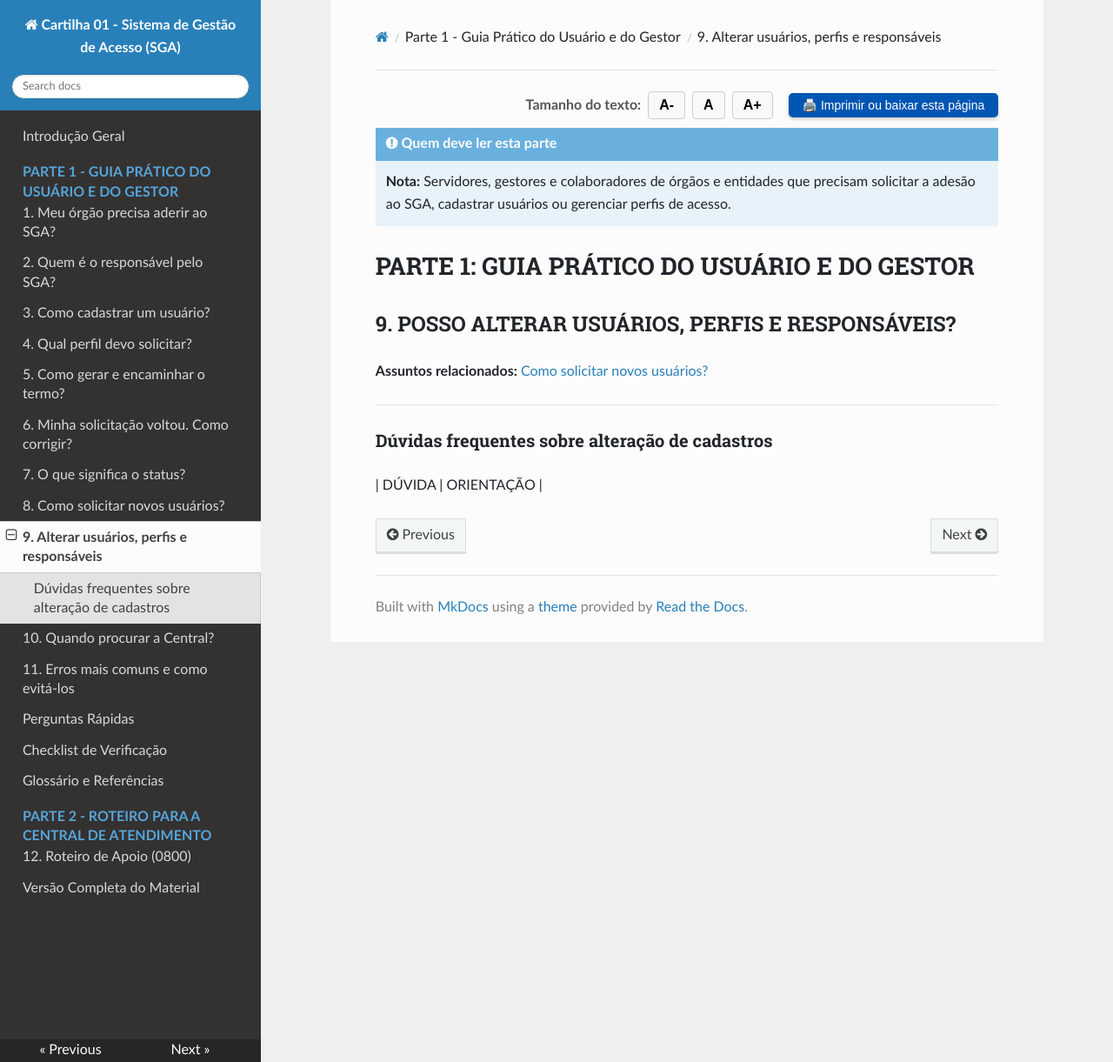
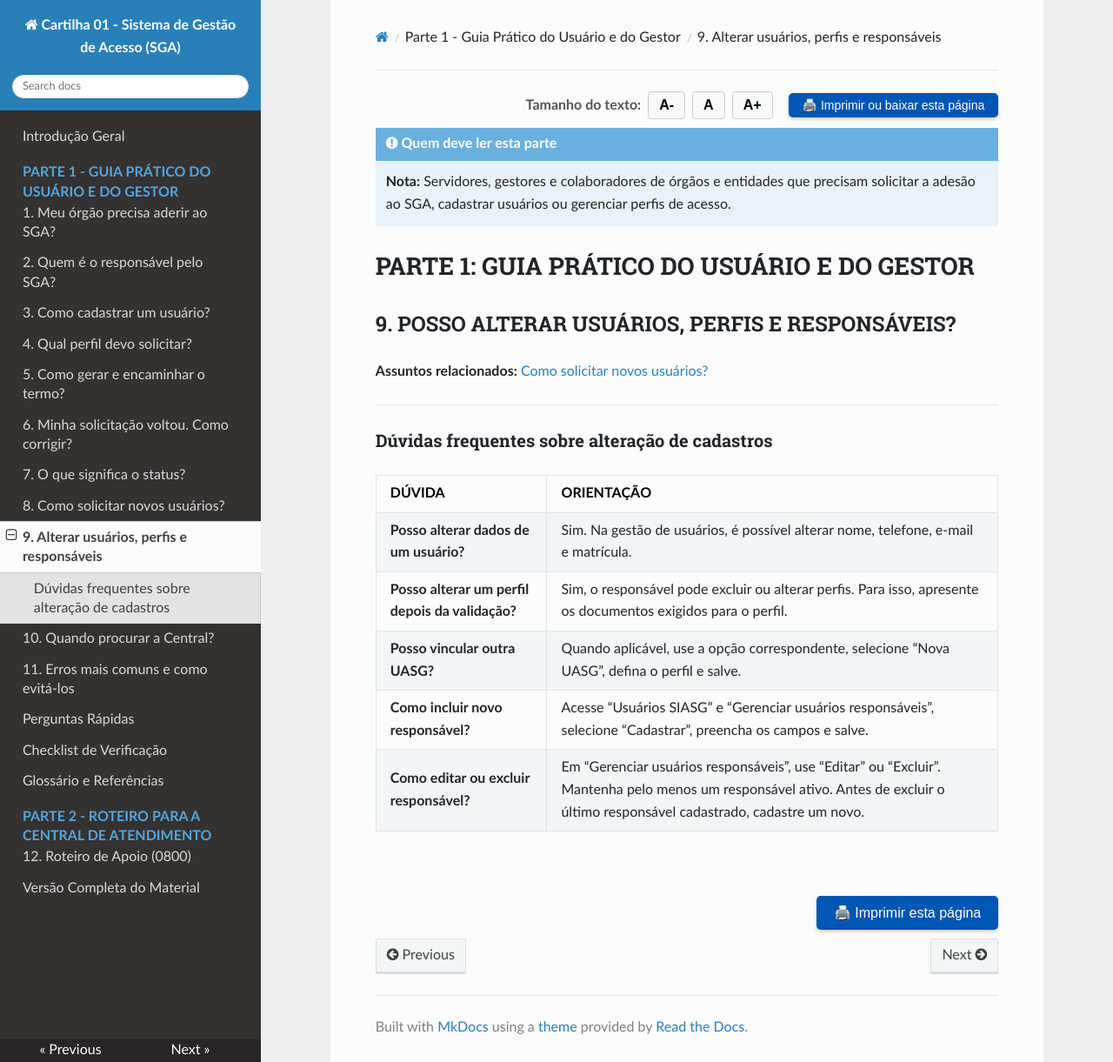
Before and after one commit to emilix10-bit/cartilha-boas-praticas-01-SGA, an MkDocs documentation site: the page built from docs/09-alterar-usuarios-perfis-responsaveis.md, in a window 1280 px wide and 1221 px high. Shown: the whole window at 87% size. Built offline with MkDocs 1.6.1, drawn with Linux system fonts in a browser that asks for light colours; nearby versions of some CDN libraries.

Commit message:
Add print button to user profile alteration guide
Added a print button for easy page printing.

```diff
--- a/docs/09-alterar-usuarios-perfis-responsaveis.md
+++ b/docs/09-alterar-usuarios-perfis-responsaveis.md
@@ -23,3 +23,16 @@
 ### Dúvidas frequentes sobre alteração de cadastros
 
 | DÚVIDA | ORIENTAÇÃO |
+| :--- | :--- |
+| **Posso alterar dados de um usuário?** | Sim. Na gestão de usuários, é possível alterar nome, telefone, e-mail e matrícula. |
+| **Posso alterar um perfil depois da validação?** | Sim, o responsável pode excluir ou alterar perfis. Para isso, apresente os documentos exigidos para o perfil. |
+| **Posso vincular outra UASG?** | Quando aplicável, use a opção correspondente, selecione “Nova UASG”, defina o perfil e salve. |
+| **Como incluir novo responsável?** | Acesse “Usuários SIASG” e “Gerenciar usuários responsáveis”, selecione “Cadastrar”, preencha os campos e salve. |
+| **Como editar ou excluir responsável?** | Em “Gerenciar usuários responsáveis”, use “Editar” ou “Excluir”. Mantenha pelo menos um responsável ativo. Antes de excluir o último responsável cadastrado, cadastre um novo. |
+
+<br>
+<div style="text-align: right; margin: 10px 0;">
+  <button onclick="window.print()" style="background-color: #0056b3; color: white; padding: 10px 20px; border: none; border-radius: 5px; font-size: 16px; cursor: pointer; box-shadow: 0 2px 4px rgba(0,0,0,0.2);">
+    🖨️ Imprimir esta página
+  </button>
+</div>
```
